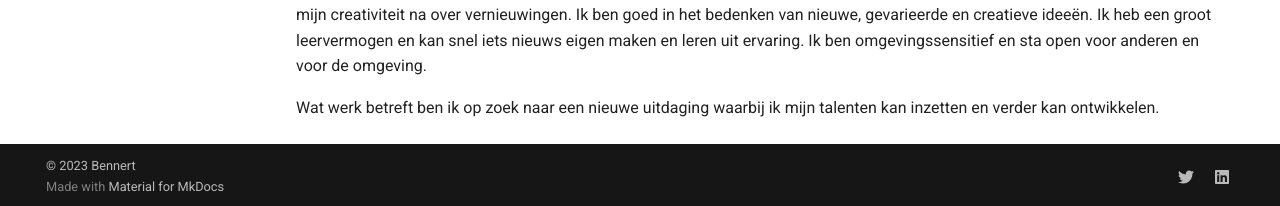
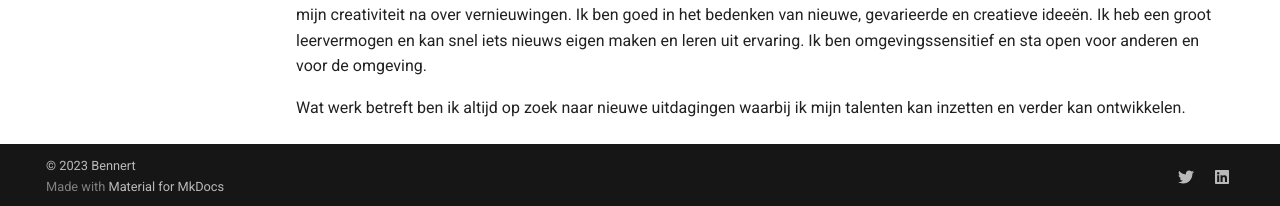
Before and after one commit to bennert/bennert.github.io, an MkDocs documentation site: the page built from docs/intro.md, in a window 1280 px wide and 900 px high, scrolled down 723 px. Shown: the part 691-897 px from the top of the window. Built offline with MkDocs 1.6.1 and Material for MkDocs 9.7.7, drawn with Linux system fonts in a browser that asks for light colours.

Commit message:
Rephrased last line on into.md

```diff
--- a/docs/intro.md
+++ b/docs/intro.md
@@ -18,4 +18,4 @@ Een van mijn leukste werkopdrachten was het Philips hue-project, waarbij ik het
 
 Ik heb een sterk abstractievermogen en kan concepten afleiden uit concrete situaties. Ik ben innovatief en denk voortdurend vanuit mijn creativiteit na over vernieuwingen. Ik ben goed in het bedenken van nieuwe, gevarieerde en creatieve ideeën. Ik heb een groot leervermogen en kan snel iets nieuws eigen maken en leren uit ervaring. Ik ben omgevingssensitief en sta open voor anderen en voor de omgeving.
 
-Wat werk betreft ben ik op zoek naar een nieuwe uitdaging waarbij ik mijn talenten kan inzetten en verder kan ontwikkelen.
+Wat werk betreft ben ik altijd op zoek naar nieuwe uitdagingen waarbij ik mijn talenten kan inzetten en verder kan ontwikkelen.
```
